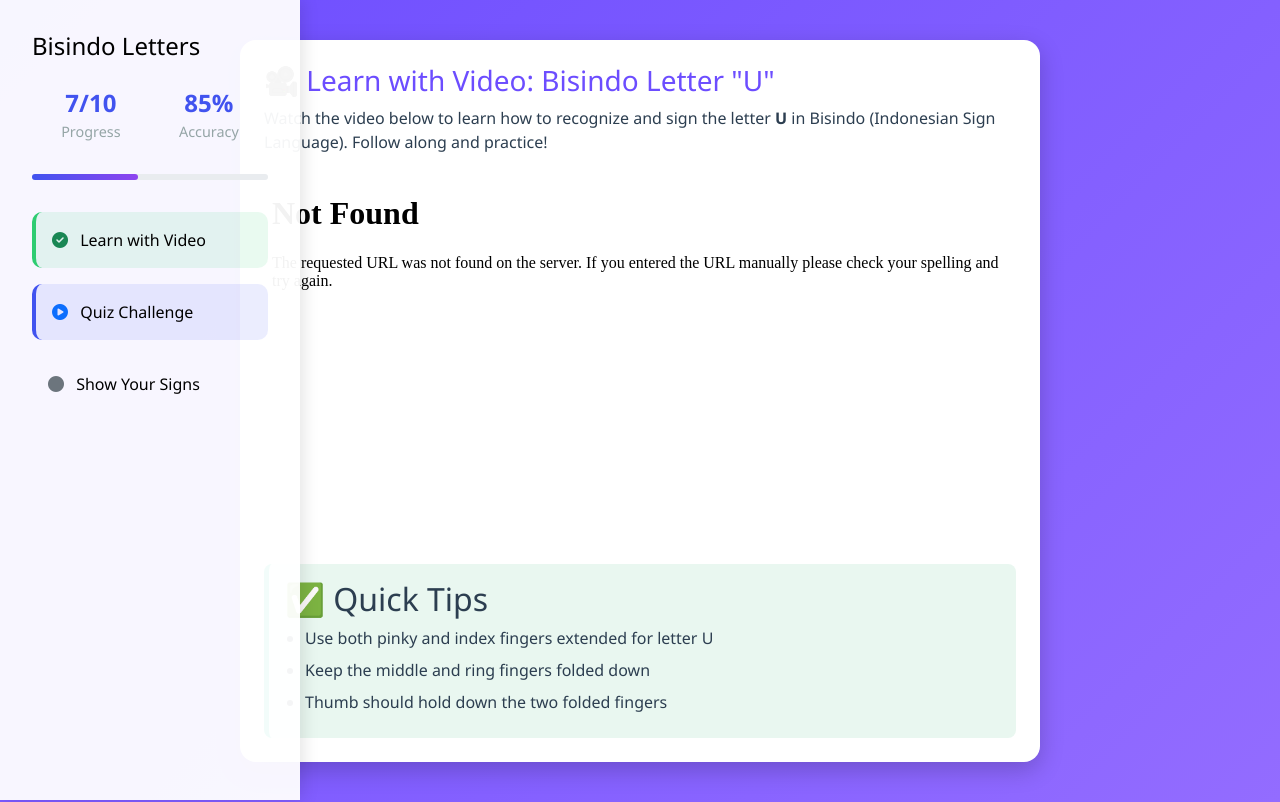
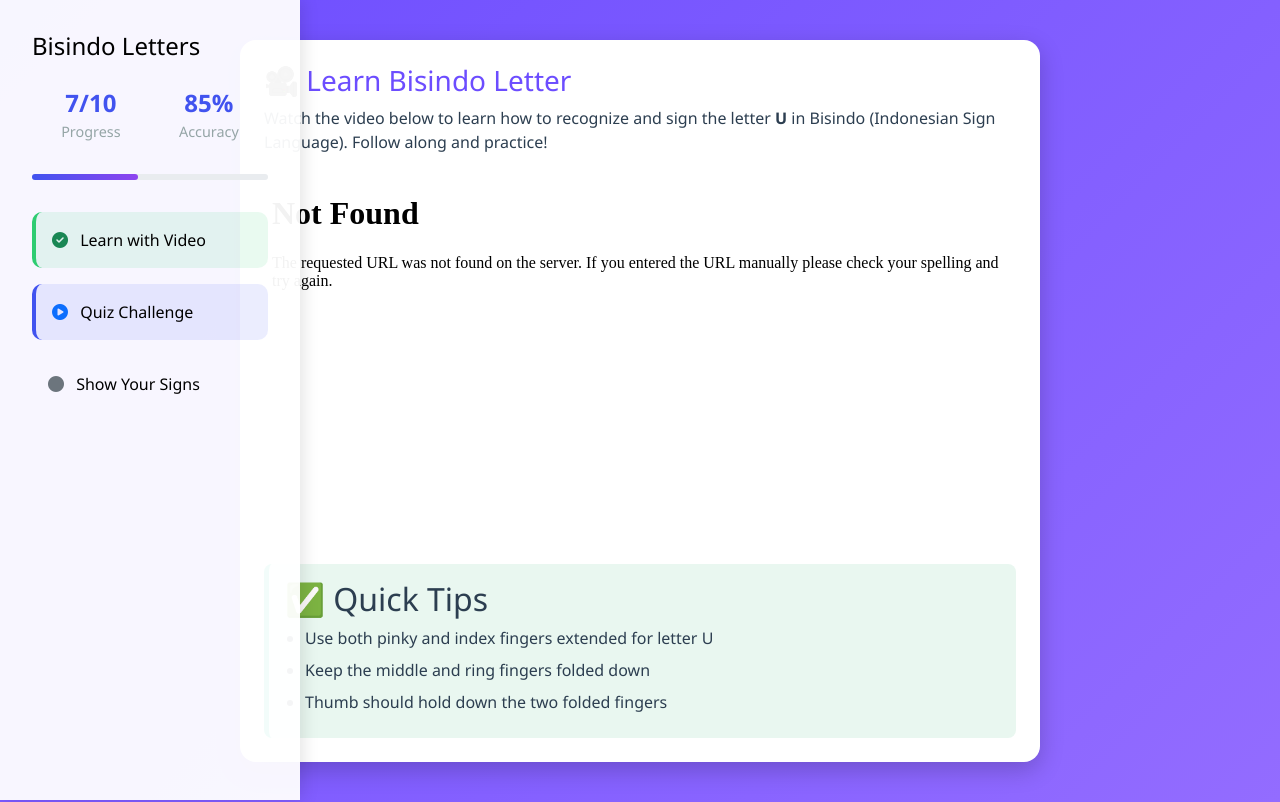
Before and after one commit to minicil625/Signlingo, a Flask app: page /video_learning in a window 1280 px wide. Run offline with Flask 3, Linux system fonts and the light colour scheme.

Commit message:
Changed title of video learning

```diff
--- a/templates/videolearning.html
+++ b/templates/videolearning.html
@@ -46,7 +46,7 @@
     <div class="container">
         <div class="main_wrapper">
             <div class="main-content">
-                <h1>🎥 Learn with Video: Bisindo Letter "U"</h1>
+                <h1>🎥 Learn Bisindo Letter </h1>
                 <p>Watch the video below to learn how to recognize and sign the letter <strong>U</strong> in Bisindo (Indonesian Sign Language). Follow along and practice!</p>
 
             <div class="video-wrapper">
```
